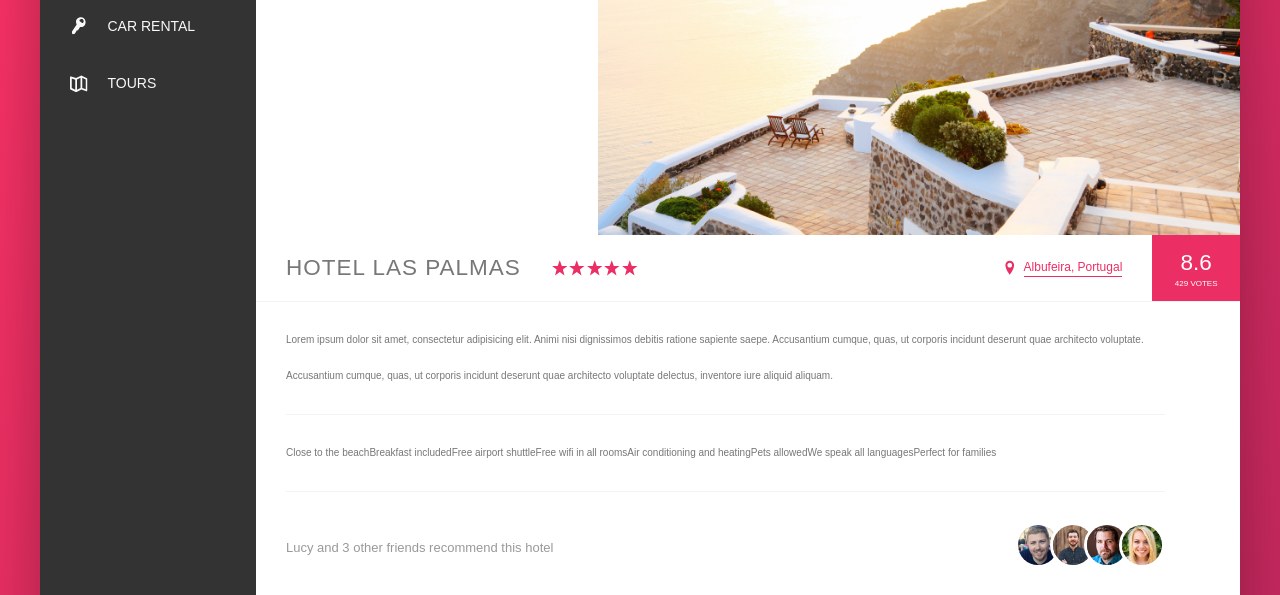
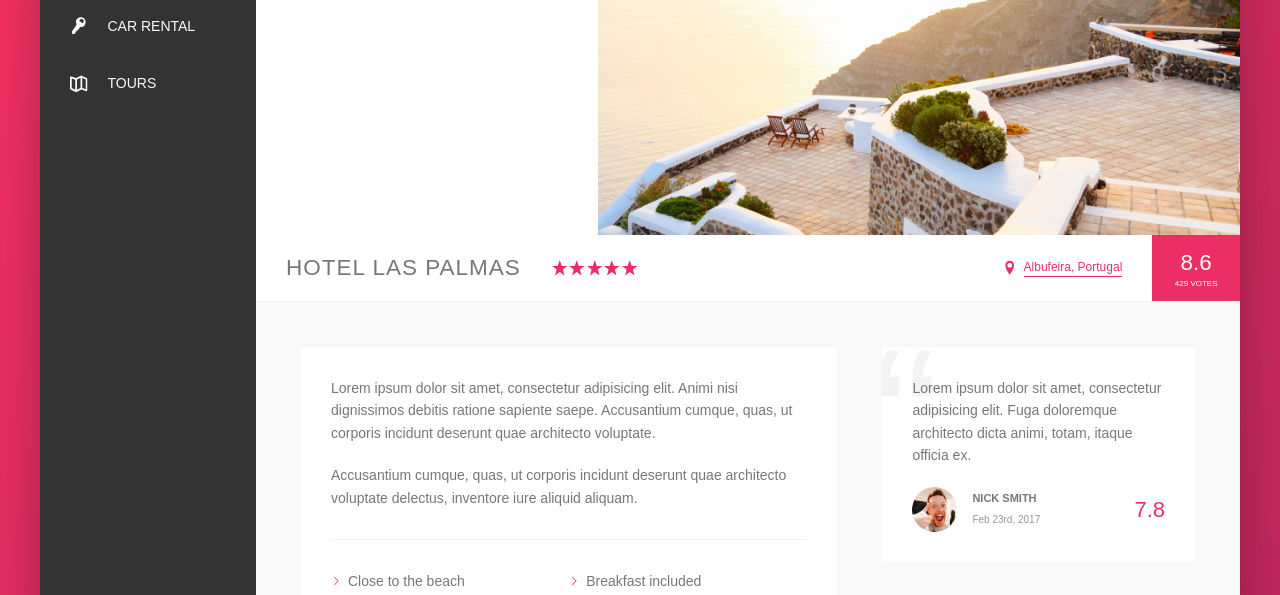
Before and after one commit to mattyImry/UdemyCssSass_Project2, a website: page index.html in a window 1280 px wide. Shown: the part 300-895 px from the top of the page. Drawn offline with Linux system fonts and the light colour scheme.

Commit message:
Fixed bug on description section

```diff
--- a/index.html
+++ b/index.html
@@ -144,14 +144,14 @@
                             </p>
 
                             <ul class="list">
-                                <li class="list__items">Close to the beach</li>
-                                <li class="list__items">Breakfast included</li>
-                                <li class="list__items">Free airport shuttle</li>
-                                <li class="list__items">Free wifi in all rooms</li>
-                                <li class="list__items">Air conditioning and heating</li>
-                                <li class="list__items">Pets allowed</li>
-                                <li class="list__items">We speak all languages</li>
-                                <li class="list__items">Perfect for families</li>
+                                <li class="list__item">Close to the beach</li>
+                                <li class="list__item">Breakfast included</li>
+                                <li class="list__item">Free airport shuttle</li>
+                                <li class="list__item">Free wifi in all rooms</li>
+                                <li class="list__item">Air conditioning and heating</li>
+                                <li class="list__item">Pets allowed</li>
+                                <li class="list__item">We speak all languages</li>
+                                <li class="list__item">Perfect for families</li>
                             </ul>
                             <div class="recommend">
                                 <p class="recommend__count">
--- a/sass/_components.scss
+++ b/sass/_components.scss
@@ -341,7 +341,7 @@
 
     &__item {
         flex: 0 0 50%;
-        margin: .7rem;
+        margin-bottom: .7rem;
     }
 
     &__item::before {
--- a/sass/_layout.scss
+++ b/sass/_layout.scss
@@ -37,7 +37,7 @@
     flex: 1;
 }
 
-.details {
+.detail {
     font-size: 1.4rem;
     display: flex;
     padding: 4.5rem;
```
Also changed, not shown: css/style.css.
